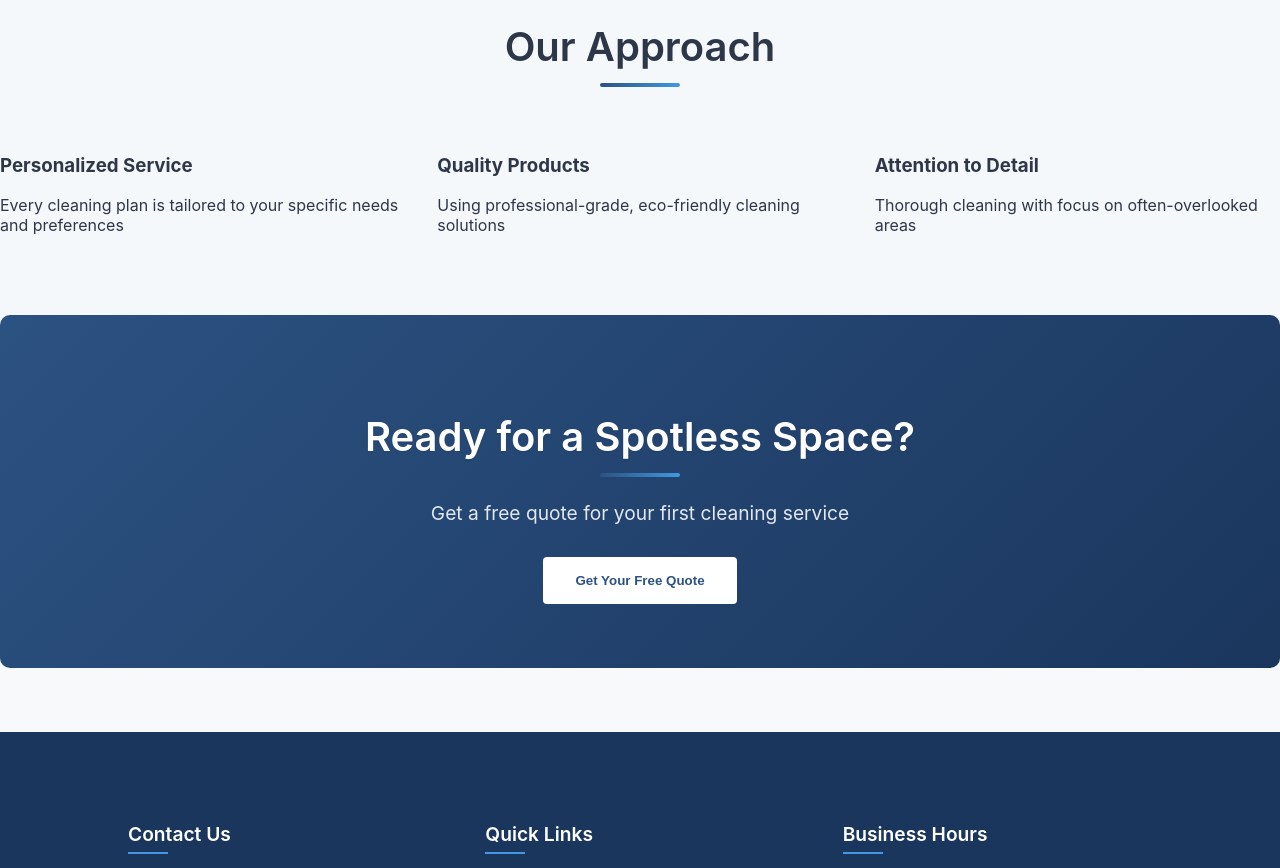
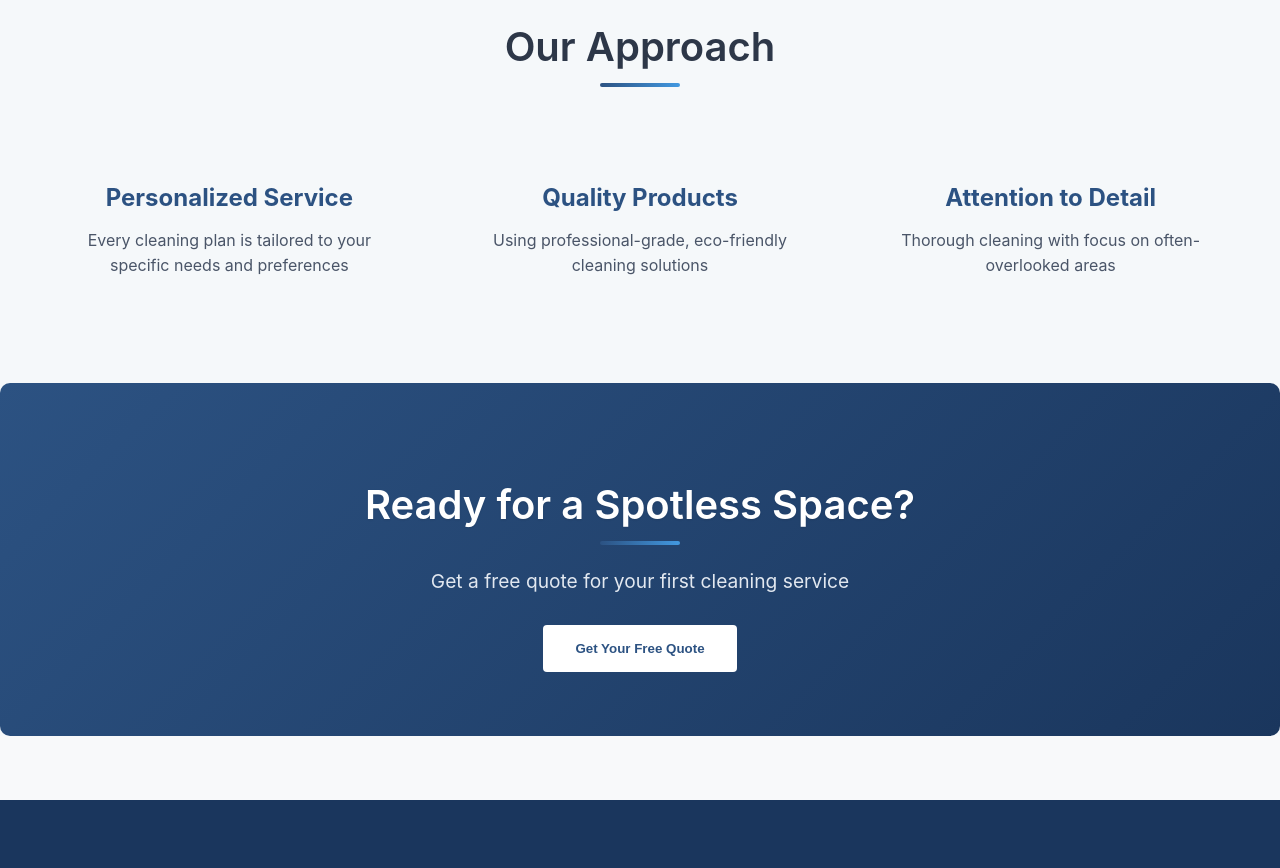
Before and after one commit to ItsAl3xx/Website_For_Cleaning_Business, a React (Create React App) app in the folder frontend/: page /about in a window 1280 px wide. Shown: the part 2120-2988 px from the top of the page. Built offline with nearby package versions, Linux system fonts and the light colour scheme.

Commit message:
fixxed issue in the about page

```diff
--- a/frontend/src/about-page/about-page.css
+++ b/frontend/src/about-page/about-page.css
@@ -154,6 +154,30 @@
   grid-template-columns: repeat(auto-fit, minmax(250px, 1fr));
   gap: 2rem;
   margin-bottom: 4rem;
+  max-width: 1200px;
+  margin: 0 auto;
+  padding: 0 2rem;
+}
+
+.approach-card {
+  text-align: center;
+  transition: transform 0.2s ease;
+  padding: 1.5rem;
+}
+
+.approach-card:hover {
+  transform: translateY(-3px);
+}
+
+.approach-card h3 {
+  color: #2c5282;
+  margin-bottom: 1rem;
+  font-size: 1.5rem;
+}
+
+.approach-card p {
+  color: #4a5568;
+  line-height: 1.6;
 }
 
 /* CTA Section */
```
